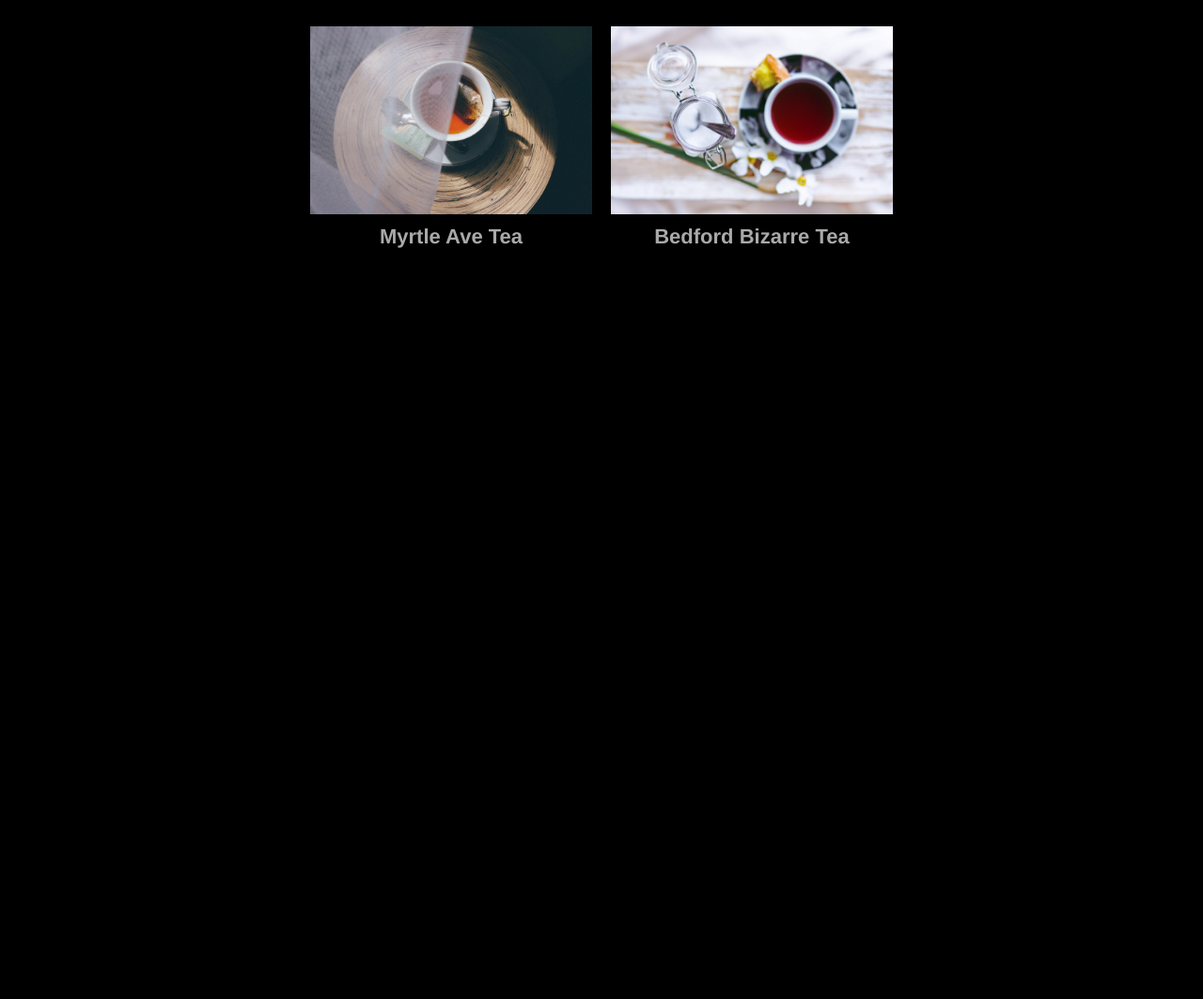
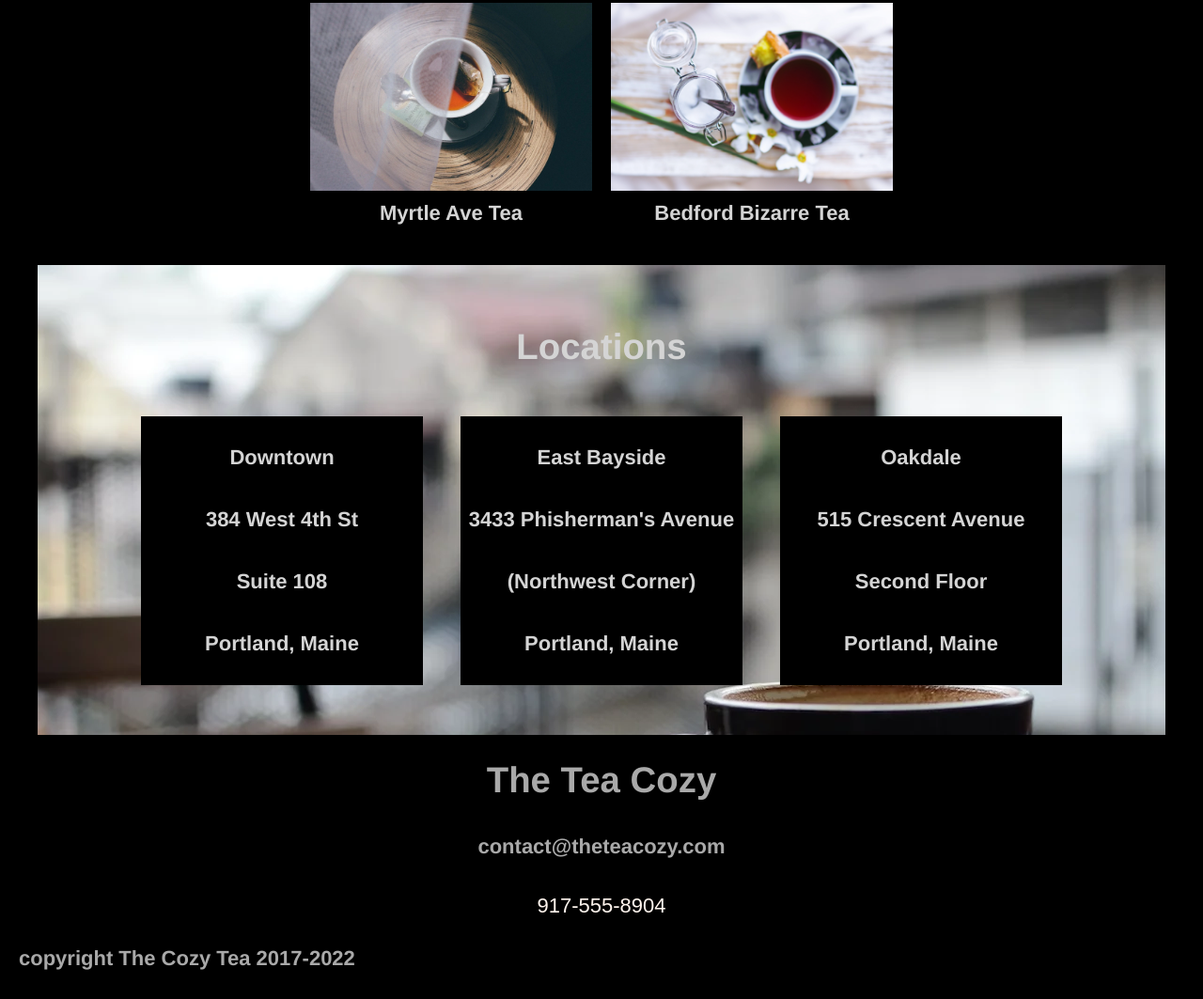
Before and after one commit to 4ntm4n/Tea-cozy, a plain HTML site: page index.html in a window 1280 px wide. Shown: the part 1182-2245 px from the top of the page at 94% size. Before the commit the page ends 1484 px from the top, so only its background shows below. Drawn offline with Linux system fonts and the light colour scheme.

Commit message:
added locations section and reused the styling of cards. added location class to the location specific cards and alter the styling to match the design specs. added footer and designed according to specs. made the phone number link a click-to-call-link.

```diff
--- a/assets/css/style.css
+++ b/assets/css/style.css
@@ -103,33 +103,74 @@ header {
 
 }
 
-.flexbox:before, .flexbox:after  {
-    content: none;
-  }
-
-
 .row {
-    margin: 15px auto;
+    margin: auto;
     display: flex;
     flex-wrap: wrap;
     justify-content: center;
+    align-items: center;
 }
 
 .row-two {
-    margin: 15px auto;
+    margin: auto;
     display: flex;
     flex-wrap: wrap;
     justify-content: center;
+    margin:auto 100px;
 }
 
 
 .card {
     text-align: center;
-    margin: 0 10px;
+    margin: 0 10px 20px 10px;
+    width:300px;
 }
 
 .card > img {
     max-width:300px;
-    max-height:200px;
     margin-bottom: -15px;
 }
+
+/* locations */
+
+.locations h1, h2, h3, p {
+    opacity: 1;
+}
+
+.locations{
+    max-width: 1200px;
+    min-height: 500px;
+    display: flex;
+    align-items: center;
+    justify-content: center;
+    margin: auto;
+
+    background: url(../img/img-locations-background.webp) top center no-repeat;
+    background-size: cover;
+}
+
+
+
+.location {
+    margin:  20px;
+    background: black;
+    line-height: 2;
+}
+
+
+/* footer */
+footer{
+    text-align: center;
+}
+
+footer a {
+    text-decoration: none;
+}
+
+#copy{
+    text-align: left;
+    margin:30px 20px;
+}
+
+
+/* note: cards has same styling as in 'tea of the month' section */
--- a/index.html
+++ b/index.html
@@ -70,8 +70,41 @@
             </div>
         </div>
     </section>
-    <section class="locations"></section>
-    <footer></footer>
+    <section class="locations">
+        <div class="container">
+            <div class="row">
+                <h1>Locations</h1>
+            </div>
+            <div class="row">
+                <div class="card location" id="downtown">
+                    <h3>Downtown</h3>
+                    <p>384 West 4th St</p>
+                    <p>Suite 108</p>
+                    <p>Portland, Maine</p>
+                </div>
+                <div class="card location" id="downtown">
+                    <h3>East Bayside</h3>
+                    <p>3433 Phisherman's Avenue</p>
+                    <p>(Northwest Corner)</p>
+                    <p>Portland, Maine</p>
+                </div>
+                <div class="card location" id="downtown">
+                    <h3>Oakdale</h3>
+                    <p>515 Crescent Avenue</p>
+                    <p>Second Floor</p>
+                    <p>Portland, Maine</p>
+                </div>
+            </div>
+        </div>
+    </section>
+    <footer>
+        <div class="contact">
+                <h1>The Tea Cozy</h1>
+                <h5>contact@theteacozy.com</h5>
+                <a href="tel:917-555-8904"> 917-555-8904</a>
+        </div>
+        <h5 id="copy">copyright The Cozy Tea 2017-2022</h5>
+    </footer>
 </body>
 
 </html>
```
